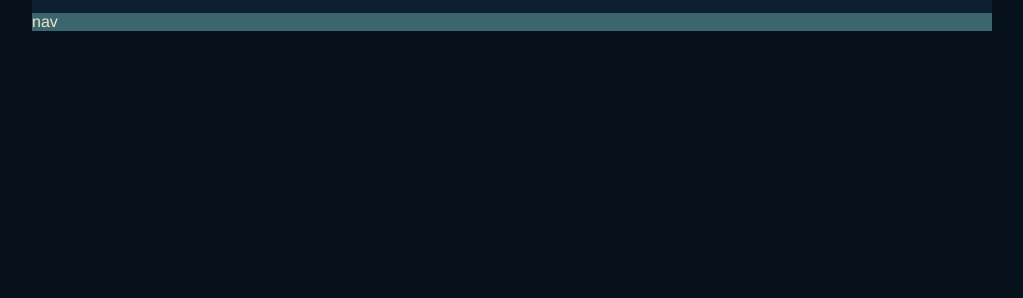
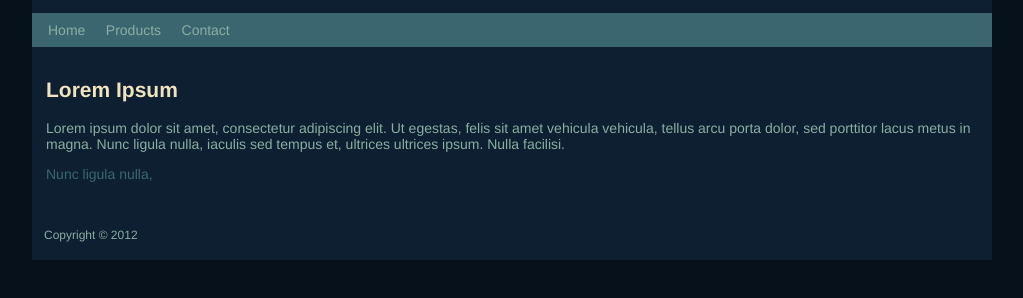
Before and after one commit to stormwild/wp-atlantis, a plain HTML site: page template/index.html in a window 1280 px wide. Shown: the part 100-398 px from the top of the page, without its empty margins (128-1151 px from the left). Drawn offline with Linux system fonts and the light colour scheme.

Commit message:
Basic template done

```diff
--- a/template/index.html
+++ b/template/index.html
@@ -29,9 +29,33 @@
 
 	<nav>
 
-	nav
+		<ul>
+
+			<li><a href="">Home</a></li>
+
+			<li><a href="">Products</a></li>
+
+			<li><a href="">Contact</a></li>
+
+		</ul>
 
 	</nav>
+
+	<div class="body" role="main">
+
+		<h2>Lorem Ipsum</h2>
+
+		<p>Lorem ipsum dolor sit amet, consectetur adipiscing elit. Ut egestas, felis sit amet vehicula vehicula, tellus arcu porta dolor, sed porttitor lacus metus in magna. Nunc ligula nulla, iaculis sed tempus et, ultrices ultrices ipsum. Nulla facilisi.</p>
+
+		<p><a href="">Nunc ligula nulla,</a></p>
+
+	</div>
+
+	<footer>
+
+		<p>Copyright &copy; 2012 </p>
+
+	</footer>
 
 </div>
 
--- a/template/scss/style.scss
+++ b/template/scss/style.scss
@@ -1,9 +1,14 @@
+/* color */
 $veryDarkBlue: #07111c;
 $darkBlue: #0D1F30;
 $lightYellow: #f0e3c0;
 $orange: #db6c0f;
 $darkGreen: #3b6670;
 $lightGreen: #8bada3;
+
+@mixin link-color {
+	color: $darkGreen;
+}
 
 @mixin no-margin-padding {
 	margin: 0;
@@ -18,6 +23,8 @@ html, body {
 	padding: 0; }
 
 .container {
+	background-color: $darkBlue;
+	color: $lightGreen;
 	margin: 0 auto;
 	width: 960px; }
 
@@ -32,4 +39,30 @@ header {
 		color: $lightYellow;
 		@include no-margin-padding; } }
 
-nav { background: $darkGreen; }
+nav {
+	background: $darkGreen;
+	color: $lightGreen;
+	padding: .5em 1em;
+	ul {
+		@include no-margin-padding;
+		li {
+			@include no-margin-padding;
+			display: inline;
+			margin-right: 1em;
+			a {
+				color: $lightGreen;
+				font-size: .875em;
+				text-decoration: none; }  } }	}
+
+.body {
+	font-size: .875em;
+	padding: 1em;
+	h1,h2,h3,h4,h5 {
+		color: $lightYellow; }
+	a {
+		color: $darkGreen;
+		text-decoration: none; } }
+
+footer {
+	padding: .5em 1em;
+	font-size: .75em; }
```
Also changed, not shown: template/css/style.css.
